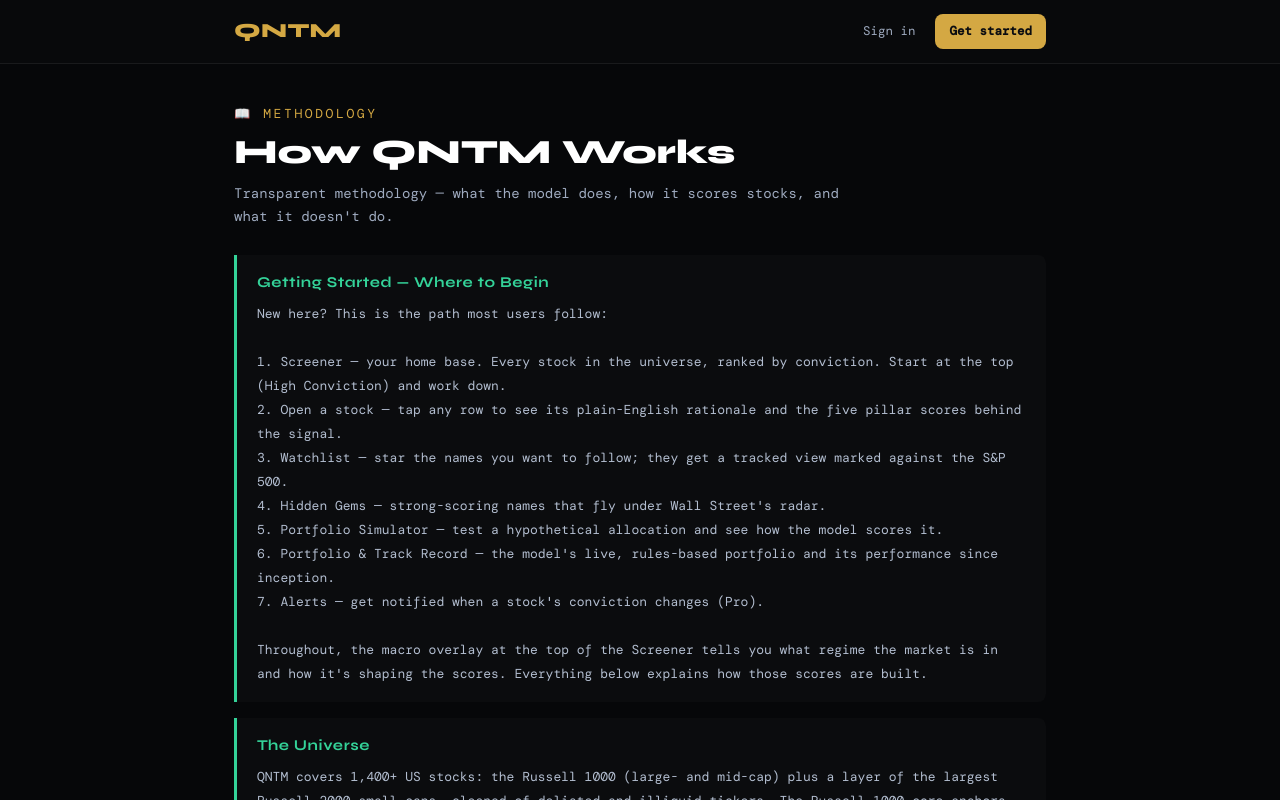
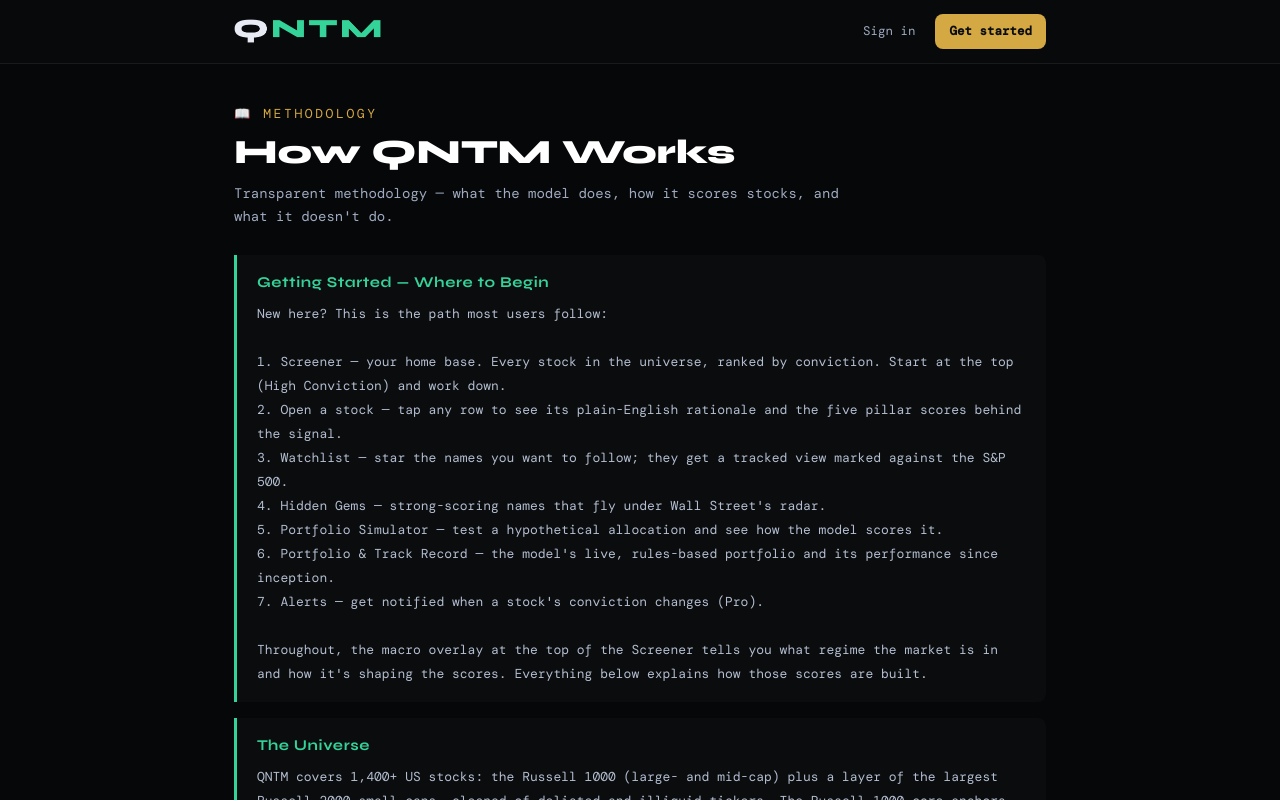
Before and after one commit to andymcalister/qntm-web, a Next.js app: page /how-it-works in a window 1280 px wide. Shown: the top 800 px of the page. Built offline with nearby package versions, Linux system fonts and the light colour scheme; no server answers.

Commit message:
Use real QNTM wordmark across nav + How It Works

```diff
--- a/app/how-it-works/page.tsx
+++ b/app/how-it-works/page.tsx
@@ -101,7 +101,7 @@
       <header style={{ borderBottom: "1px solid rgba(255,255,255,.07)", background: "rgba(8,9,12,.9)" }}>
         <div style={{ maxWidth: 860, margin: "0 auto", padding: "14px 24px", display: "flex", alignItems: "center", justifyContent: "space-between" }}>
           <a href="/" style={{ textDecoration: "none" }}>
-            <span style={{ fontFamily: FONT_DISPLAY, fontWeight: 800, fontSize: 20, color: "#d4a843", letterSpacing: ".02em" }}>QNTM</span>
+            <img src="/qntm-wordmark.png" alt="QNTM" style={{ height: 24, display: "block", width: "auto" }} />
           </a>
           <nav style={{ display: "flex", gap: 8, alignItems: "center" }}>
             <a href={APP_URL} style={{ fontFamily: FONT_MONO, fontSize: 12.5, color: "#9fabc0", textDecoration: "none", padding: "8px 12px" }}>Sign in</a>
--- a/app/screener/NavBar.tsx
+++ b/app/screener/NavBar.tsx
@@ -1,7 +1,7 @@
 "use client";
 
 import { useState } from "react";
-import { FONT_DISPLAY, FONT_MONO } from "./lib";
+import { FONT_MONO } from "./lib";
 
 const LOGIN_BASE = process.env.NEXT_PUBLIC_LOGIN_URL || "https://app.qntm.live";
 
@@ -40,7 +40,7 @@
     <div style={{ position: "sticky", top: 0, zIndex: 50, background: "rgba(8,9,12,.9)", backdropFilter: "blur(8px)", WebkitBackdropFilter: "blur(8px)", borderBottom: "1px solid rgba(255,255,255,.07)" }}>
       <div style={{ maxWidth: 1180, margin: "0 auto", padding: "10px 24px", display: "flex", alignItems: "center", gap: 16 }}>
         <a href="/screener" style={{ textDecoration: "none", flexShrink: 0 }}>
-          <span style={{ fontFamily: FONT_DISPLAY, fontWeight: 800, fontSize: 18, color: "#d4a843", letterSpacing: ".02em" }}>QNTM</span>
+          <img src="/qntm-wordmark.png" alt="QNTM" style={{ height: 20, display: "block", width: "auto" }} />
         </a>
 
         {/* desktop: inline nav */}
```
Also changed, not shown: public/qntm-wordmark.png (added).
